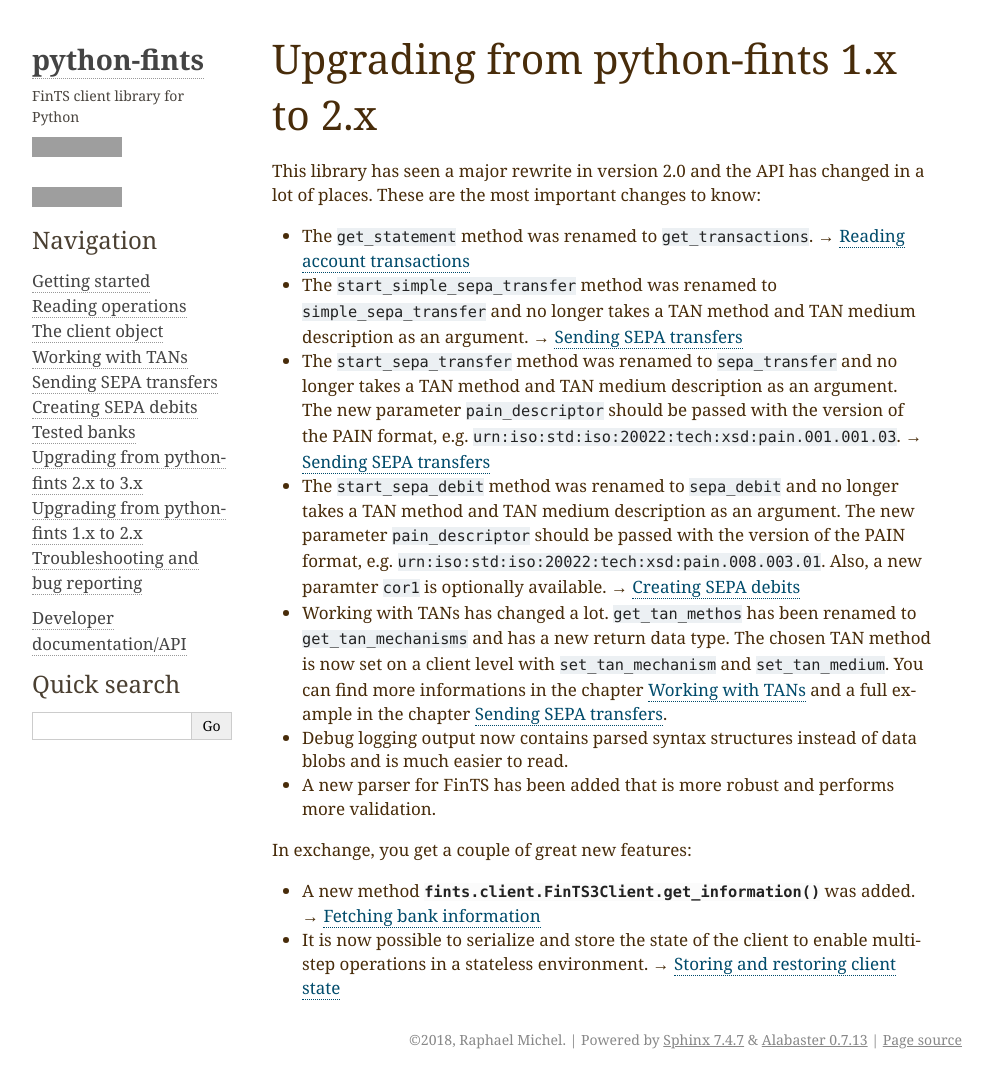
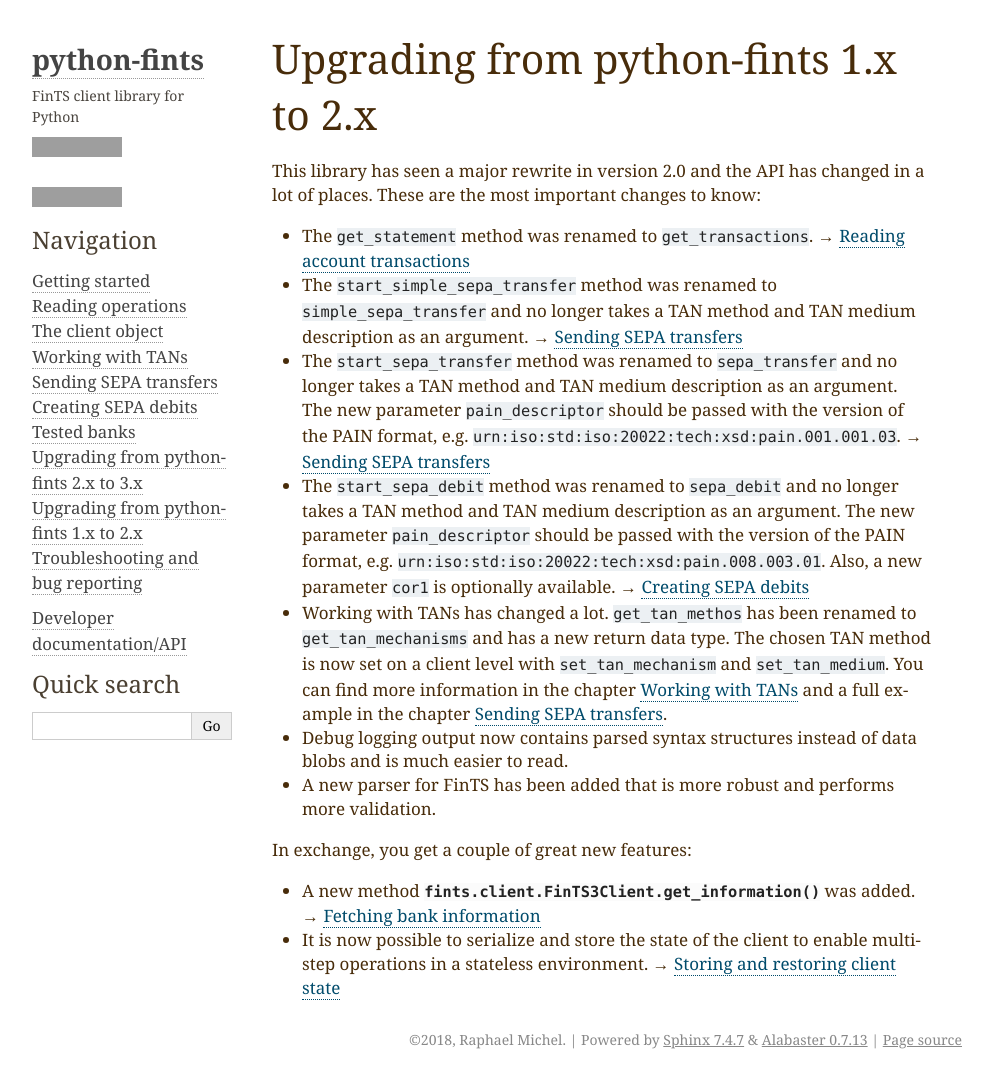
Before and after one commit to raphaelm/python-fints, a Sphinx documentation site: the page built from docs/upgrading_1_2.rst, in a window 1280 px wide. Shown: the whole page, without its empty margins (148-1140 px from the left). Built offline with Sphinx 7.4.7, drawn with Linux system fonts in a browser that asks for light colours; grey boxes are pictures that could not be loaded.

Commit message:
Fix typos

```diff
--- a/docs/tans.rst
+++ b/docs/tans.rst
@@ -5,7 +5,7 @@ Working with TANs
 
 Many operations in FinTS will require a form of two-step authentication, called TANs. TANs are
 mostly required for operations that move money or change details of a bank account. TANs can be
-generated with a multidue of methods, including paper lists, smartcard readers, SMS messages, and
+generated with a multitude of methods, including paper lists, smartcard readers, SMS messages, and
 smartphone apps.
 
 TAN methods
--- a/docs/trouble.rst
+++ b/docs/trouble.rst
@@ -3,7 +3,7 @@ Troubleshooting and bug reporting
 
 The FinTS specification is long and complicated and in many parts leaves things open to interpretation -- or sometimes
 implementors interpret things differently even though they're not really open to interpretation. This is valid for us,
-but also for the banks. Making the library work with many diffrent banks is hard, and often impossible without access
+but also for the banks. Making the library work with many different banks is hard, and often impossible without access
 to a test account. Therefore, we ask you for patience when reporting issues with different banks -- and you need to be
 ready that we might not be able to help you because we do not have the time or bank account required to dig deeper.
 
--- a/docs/upgrading_1_2.rst
+++ b/docs/upgrading_1_2.rst
@@ -15,12 +15,12 @@ important changes to know:
 
 * The ``start_sepa_debit`` method was renamed to ``sepa_debit`` and no longer takes a TAN method and TAN
   medium description as an argument. The new parameter ``pain_descriptor`` should be passed with the version of the
-  PAIN format, e.g. ``urn:iso:std:iso:20022:tech:xsd:pain.008.003.01``. Also, a new paramter ``cor1`` is optionally
+  PAIN format, e.g. ``urn:iso:std:iso:20022:tech:xsd:pain.008.003.01``. Also, a new parameter ``cor1`` is optionally
   available. → :ref:`debits`
 
 * Working with TANs has changed a lot. ``get_tan_methos`` has been renamed to ``get_tan_mechanisms`` and has a new
   return data type. The chosen TAN method is now set on a client level with ``set_tan_mechanism`` and
-  ``set_tan_medium``. You can find more informations in the chapter :ref:`tans` and a full example in the chapter
+  ``set_tan_medium``. You can find more information in the chapter :ref:`tans` and a full example in the chapter
   :ref:`transfers`.
 
 * Debug logging output now contains parsed syntax structures instead of data blobs and is much easier to read.
```
Also changed, not shown: 1 other file.
